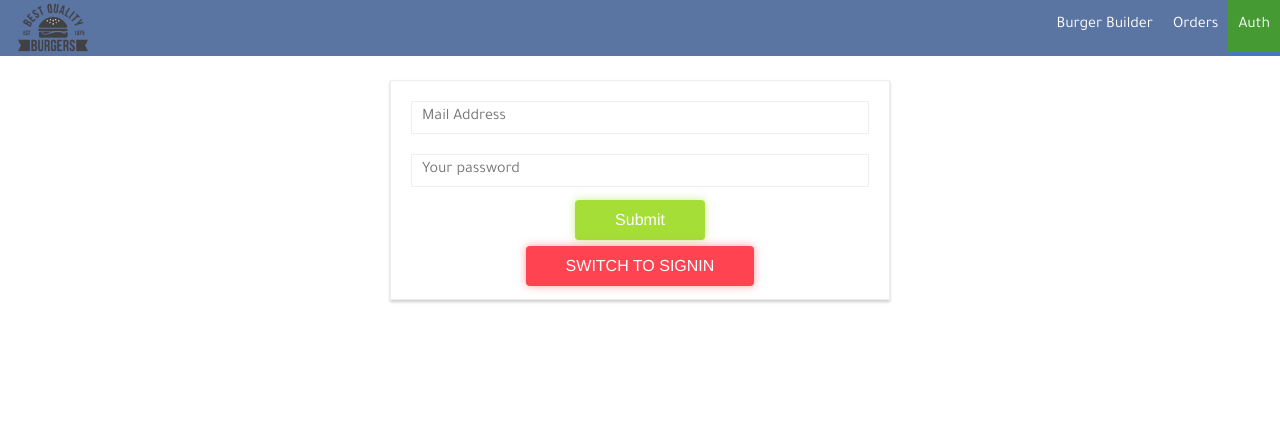
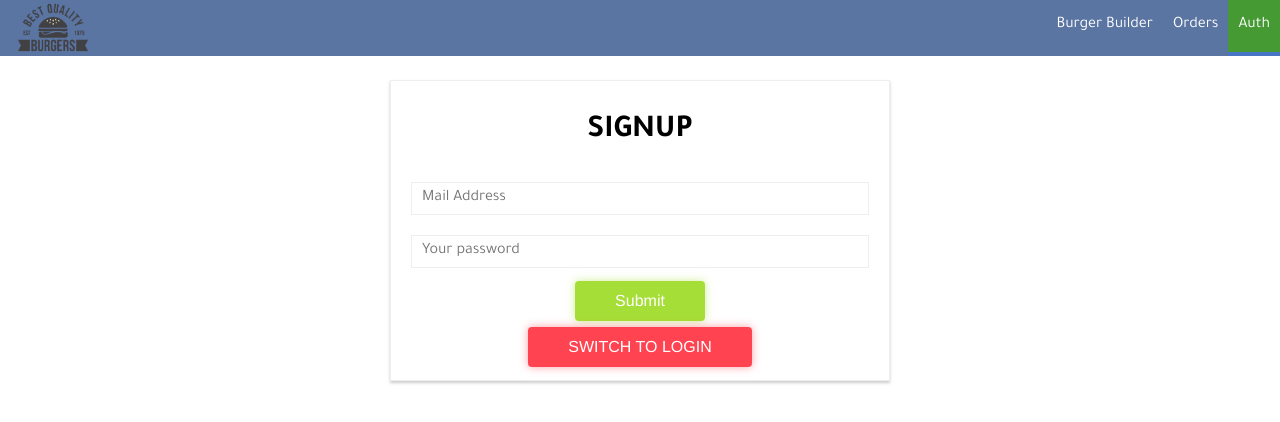
Before and after one commit to myanari/the-burger-builder, a React app: page /auth in a window 1280 px wide. Shown: the top 422 px of the page. Built offline with nearby package versions, Linux system fonts and the light colour scheme.

Commit message:
showing what mode (sign up or login) is currently selected bc i get confused

```diff
--- a/src/containers/Auth/Auth.js
+++ b/src/containers/Auth/Auth.js
@@ -114,6 +114,7 @@ class Auth extends Component {
 
 		let showing = (
 			<div>
+				<h1>{ !this.state.isSignup ? 'LOGIN' : 'SIGNUP' }</h1>
 				{ errorMessage }
 				<form onSubmit={this.onSubmitHandler}>
 					{ form }
@@ -121,14 +122,13 @@ class Auth extends Component {
 				</form>
 				<Button
 					clicked={this.switchAuthModeHandler}
-					btnType="buttonCaution">SWITCH TO { this.state.isSignup ? 'SIGNIN' : 'SIGNUP' }</Button>
+					btnType="buttonCaution">SWITCH TO { this.state.isSignup ? 'LOGIN' : 'SIGNUP' }</Button>
 			</div>
 		);
 
 		if (this.props.loading) {
 			showing = <Spinner dark />
 		}
-
 
 		return (
 			<div className={styles.Auth}>
--- a/src/store/actions/auth.js
+++ b/src/store/actions/auth.js
@@ -27,7 +27,7 @@ export const auth = (email, password, isSignup) => {
 		dispatch(authStart());
 		const API_KEY = 'AIzaSyBJ1Q9ItNpSH693NNGDb1VOFmeCLDS0998';
 		let url = `https://www.googleapis.com/identitytoolkit/v3/relyingparty/signupNewUser?key=${API_KEY}`;
-		if (isSignup) {
+		if (!isSignup) {
 			url = `https://www.googleapis.com/identitytoolkit/v3/relyingparty/verifyPassword?key=${API_KEY}`;
 		}
 		const authData = {
--- a/src/store/actions/order.js
+++ b/src/store/actions/order.js
@@ -70,7 +70,9 @@ export const fetchOrders = token => {
 		dispatch(fetchOrdersStart());
 		axios.get('orders.json?auth=' + token).then(res => {
 			const fetchedOrders = [];
+			console.log(res.data);
 			for (let key in res.data) {
+				console.log(key);
 				fetchedOrders.push({
 					...res.data[key],
 					id: key
```
